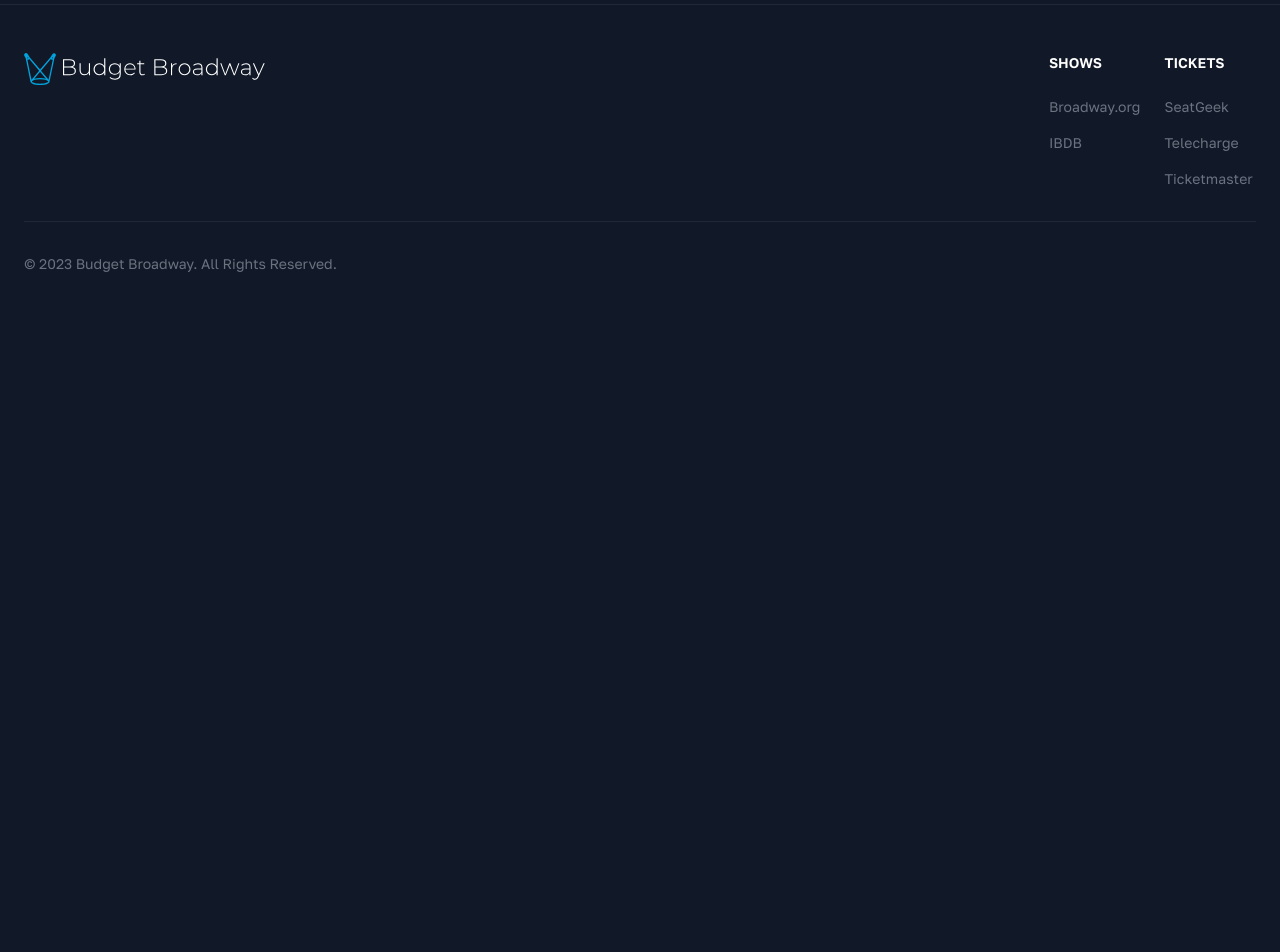
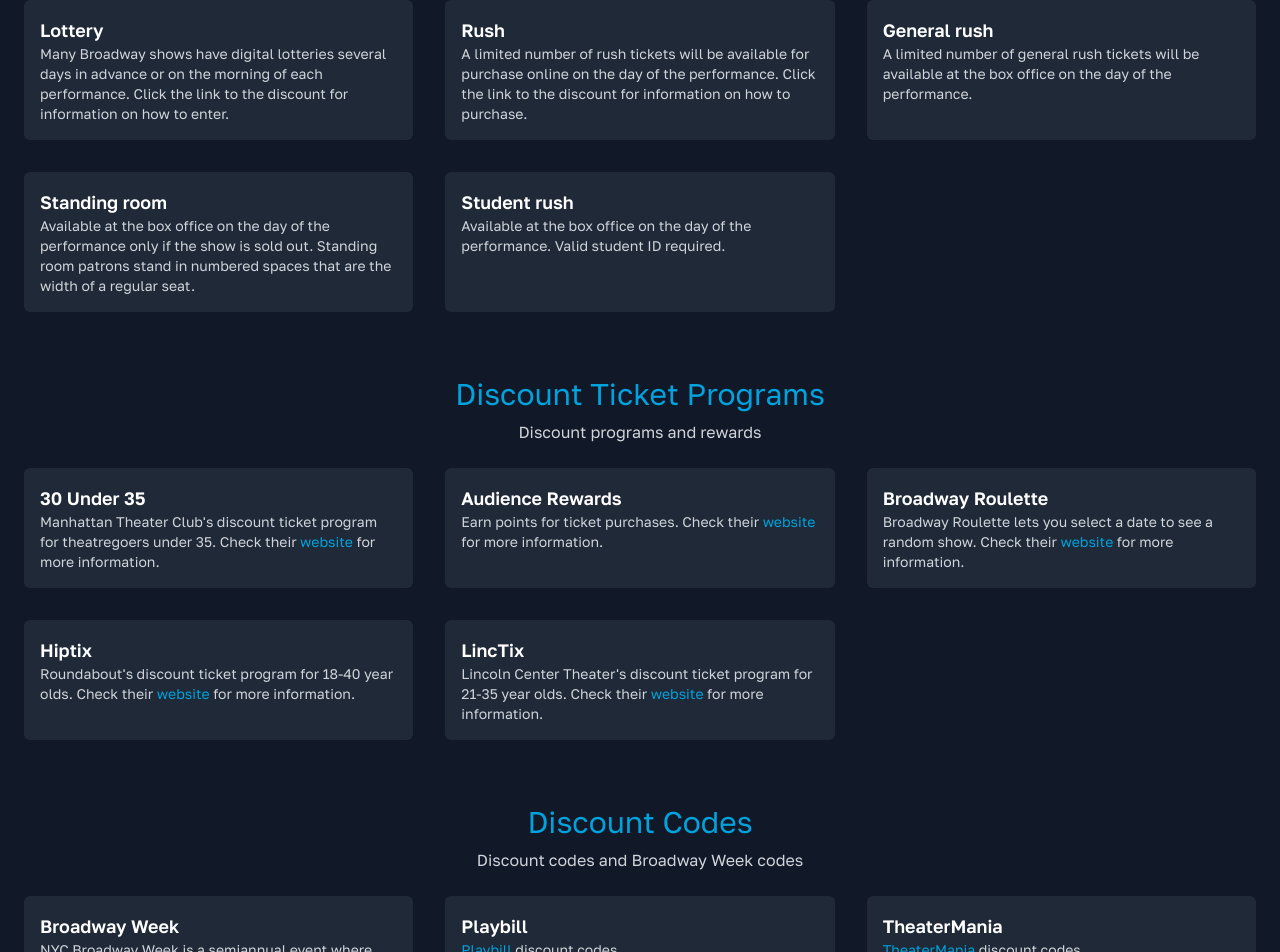
Before and after one commit to rzh90/budget-broadway, a SvelteKit app: page /tickets in a window 1280 px wide. Before the commit this address had no page. Shown: the part 204-1156 px from the top of the page. Before the commit the page ends 800 px from the top, so only its background shows below. Built offline with nearby package versions, Linux system fonts and the light colour scheme.

Commit message:
tickets and error page

```diff
--- /dev/null
+++ b/src/lib/TicketInfoCard.svelte
@@ -0,0 +1,9 @@
+<div class="items-center bg-gray-800 border-gray-700 rounded-md p-4">
+    <h3 class="text-lg font-bold text-white">
+        <slot name="header"></slot>
+    </h3>
+
+    <p class="text-sm">
+        <slot name="content"></slot>
+    </p>
+</div>
--- /dev/null
+++ b/src/routes/+error.svelte
@@ -0,0 +1,16 @@
+<script>
+    import { page } from "$app/stores"
+    import PageTitle from "$lib/PageTitle.svelte"
+</script>
+
+<div class="error">
+    <PageTitle title="Oops">{$page.error.message}</PageTitle>
+    <a href="/" class="text-bbblue hover:text-bblightblue">Back to home page</a>
+</div>
+
+<style>
+    .error {
+        text-align: center;
+        margin-bottom: 60px;
+    }
+</style>
--- a/src/routes/+layout.svelte
+++ b/src/routes/+layout.svelte
@@ -5,7 +5,7 @@
 </script>
 
 <Nav />
-<main class="mx-auto max-w-screen-xl lg:py-16 lg:px-6">
+<main class="mx-auto max-w-screen-xl lg:pt-20 lg:px-6">
     <!-- wrapper -->
     <div class="mt-12 lg:mt-8">
         <slot></slot>
--- /dev/null
+++ b/src/routes/tickets/+page.svelte
@@ -0,0 +1,81 @@
+<script>
+    import PageTitle from "$lib/PageTitle.svelte"
+    import TicketInfoCard from "$lib/TicketInfoCard.svelte"
+</script>
+
+<PageTitle title="Ticket Information">More information about discounted tickets</PageTitle>
+
+<section class="grid gap-8 mb-6 lg:mb-16 md:grid-cols-3">
+    <TicketInfoCard>
+        <span slot="header">Lottery</span>
+        <span slot="content">Many Broadway shows have digital lotteries several days in advance or on the morning of each performance. Click the link to the discount for information on how to enter.</span>
+    </TicketInfoCard>
+
+    <TicketInfoCard>
+        <span slot="header">Rush</span>
+        <span slot="content">A limited number of rush tickets will be available for purchase online on the day of the performance. Click the link to the discount for information on how to purchase.</span>
+    </TicketInfoCard>
+
+    <TicketInfoCard>
+        <span slot="header"r>General rush</span>
+        <span slot="content">A limited number of general rush tickets will be available at the box office on the day of the performance.</span>
+    </TicketInfoCard>
+
+    <TicketInfoCard>
+        <span slot="header">Standing room</span>
+        <span slot="content">Available at the box office on the day of the performance only if the show is sold out. Standing room patrons stand in numbered spaces that are the width of a regular seat.</span>
+    </TicketInfoCard>
+
+    <TicketInfoCard>
+        <span slot="header">Student rush</span>
+        <span slot="content">Available at the box office on the day of the performance. Valid student ID required.</span>
+    </TicketInfoCard>
+</section>
+
+<!-- discount ticket programs -->
+<PageTitle title="Discount Ticket Programs">Discount programs and rewards</PageTitle>
+<section class="grid gap-8 mb-6 lg:mb-16 md:grid-cols-3">
+    <TicketInfoCard>
+        <span slot="header">30 Under 35</span>
+        <span slot="content">Manhattan Theater Club's discount ticket program for theatregoers under 35. Check their <a href="https://www.manhattantheatreclub.com/join/30-under-35/" class="text-bbblue hover:text-bblightblue">website</a> for more information.</span>
+    </TicketInfoCard>
+
+    <TicketInfoCard>
+        <span slot="header">Audience Rewards</span>
+        <span slot="content">Earn points for ticket purchases. Check their <a href="https://www.audiencerewards.com/" class="text-bbblue hover:text-bblightblue">website</a> for more information.</span>
+    </TicketInfoCard>
+
+    <TicketInfoCard>
+        <span slot="header">Broadway Roulette</span>
+        <span slot="content">Broadway Roulette lets you select a date to see a random show. Check their <a href="https://www.broadwayroulette.com/" class="text-bbblue hover:text-bblightblue">website</a> for more information.</span>
+    </TicketInfoCard>
+
+    <TicketInfoCard>
+        <span slot="header">Hiptix</span>
+        <span slot="content">Roundabout's discount ticket program for 18-40 year olds. Check their <a href="https://www.roundabouttheatre.org/get-tickets/hiptix/" class="text-bbblue hover:text-bblightblue">website</a> for more information.</span>
+    </TicketInfoCard>
+
+    <TicketInfoCard>
+        <span slot="header">LincTix</span>
+        <span slot="content">Lincoln Center Theater's discount ticket program for 21-35 year olds. Check their <a href="https://www.lct.org/linctix/" class="text-bbblue hover:text-bblightblue">website</a> for more information.</span>
+    </TicketInfoCard>
+</section>
+
+<!-- discount codes -->
+<PageTitle title="Discount Codes">Discount codes and Broadway Week codes</PageTitle>
+<section class="grid gap-8 mb-6 lg:mb-16 md:grid-cols-3">
+    <TicketInfoCard>
+        <span slot="header">Broadway Week</span>
+        <span slot="content">NYC Broadway Week is a semiannual event where Broadway shows offer 2-for-1 tickets. Check the NYC & Company <a href="https://www.nycgo.com/broadway-week" class="text-bbblue hover:text-bblightblue">website</a> for more information.</span>
+    </TicketInfoCard>
+
+    <TicketInfoCard>
+        <span slot="header">Playbill</span>
+        <span slot="content"><a href="https://www.playbill.com/discount" class="text-bbblue hover:text-bblightblue">Playbill</a> discount codes</span>
+    </TicketInfoCard>
+
+    <TicketInfoCard>
+        <span slot="header">TheaterMania</span>
+        <span slot="content"><a href="https://www.theatermania.com/shows/new-york-city-theater/broadway?offer=discount" class="text-bbblue hover:text-bblightblue">TheaterMania</a> discount codes</span>
+    </TicketInfoCard>
+</section>
```
